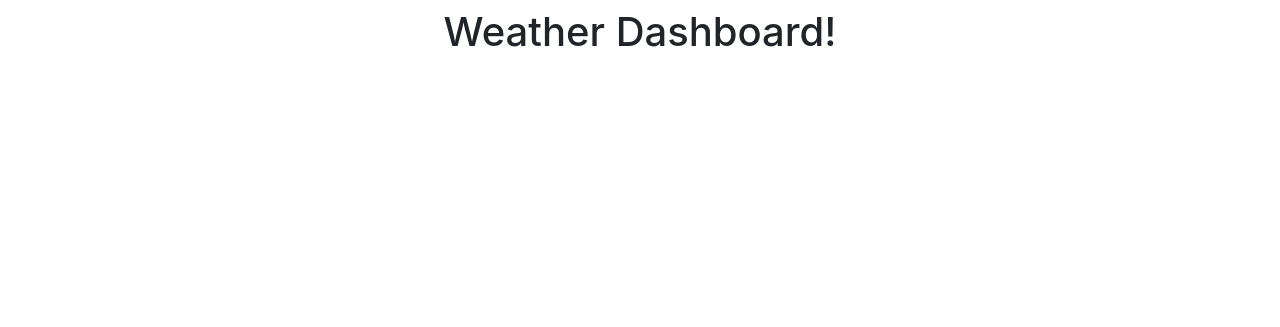
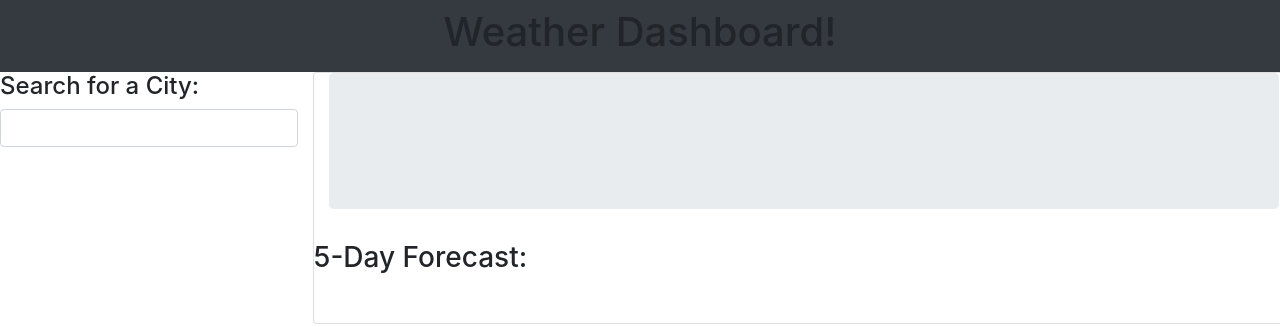
Before and after one commit to jhandy4/Weather-App, a plain HTML site: page index.html in a window 1280 px wide. Drawn offline with nearby package versions, Linux system fonts and the light colour scheme.

Commit message:
update html

```diff
--- a/index.html
+++ b/index.html
@@ -11,15 +11,66 @@
 
     <title>Weather App</title>
   </head>
-  <body>
-      <header>
-          <div class="navbar justify-content-center">
-                <h1>Weather Dashboard!</h1>
-          </div>
-      </header>
+    <body>
+            <header>
+                <div class="navbar navbar-dark bg-dark justify-content-center">
+                    <h1>Weather Dashboard!</h1>
+                </div>
+            </header>
+
+            <div class=container-fluid-col-lg-12>
+
+                <div class=row id="main">
+
+
+                    <div class ="col-sm-3">
+                        <div class="row-justify-content-center">
+                            <h4>Search for a City:</h4>
+                        </div>
+
+                        <form class="form-inline-justify-content-center">
+                            <input type="text" class="form-control" id="searchText">
+                            <button type="submit" class="btn btn-default" id="searchButton">
+                                <i class="fas fa-search"></i>
+                            </button>
+                        </form>
+
+                        <div class="row">
+                        <ul class="list-group" id="previous"></ul>
+                        </div>
+                    </div>
+
+                    <div class="card col-sm-9">
+                        <div class="jumbotron" id="current">
+                            <h2><span id="city"></span><span id="currentDay" img id="icon"></span></h2>
+                            <div class="temperature"></div>
+                            <div class="humidity"></div>
+                            <div class="wind"></div>
+                            <div class="UV"></div>
+                        </div>
+
+                    <span id="extended">
+                        <div class="row" id="week">
+                            <h3>5-Day Forecast:</h3>
+                        </div>
+                        <div class="row" id="days">
+                            <div class="card-body" id="day1"></div>
+                            <div class="card-body" id="day2"></div>
+                            <div class="card-body" id="day3"></div>
+                            <div class="card-body" id="day4"></div>
+                            <div class="card-body" id="day5"></div>
+
+                        </div>
+                    </span>
 
 
 
+                </div>
+            </div>
+
+
+
+    </body>
 
 
 
@@ -28,7 +79,7 @@
 
     <!-- Optional JavaScript -->
     <!-- jQuery first, then Popper.js, then Bootstrap JS -->
-    <script src="https://code.jquery.com/jquery-3.5.1.slim.min.js" integrity="sha384-DfXdz2htPH0lsSSs5nCTpuj/zy4C+OGpamoFVy38MVBnE+IbbVYUew+OrCXaRkfj" crossorigin="anonymous"></script>
+    <script src="https://cdnjs.cloudflare.com/ajax/libs/jquery/3.2.1/jquery.min.js"></script>
     <script src="https://cdn.jsdelivr.net/npm/popper.js@1.16.0/dist/umd/popper.min.js" integrity="sha384-Q6E9RHvbIyZFJoft+2mJbHaEWldlvI9IOYy5n3zV9zzTtmI3UksdQRVvoxMfooAo" crossorigin="anonymous"></script>
     <script src="https://stackpath.bootstrapcdn.com/bootstrap/4.5.0/js/bootstrap.min.js" integrity="sha384-OgVRvuATP1z7JjHLkuOU7Xw704+h835Lr+6QL9UvYjZE3Ipu6Tp75j7Bh/kR0JKI" crossorigin="anonymous"></script>
     <script src = "script.js"></script>
```
